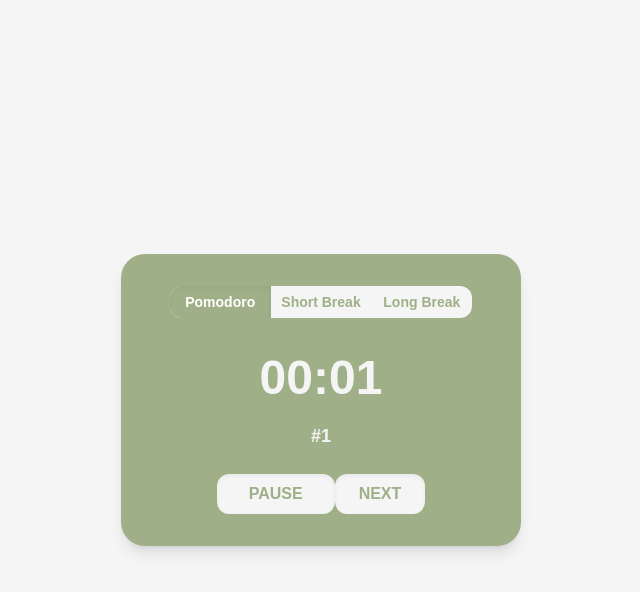
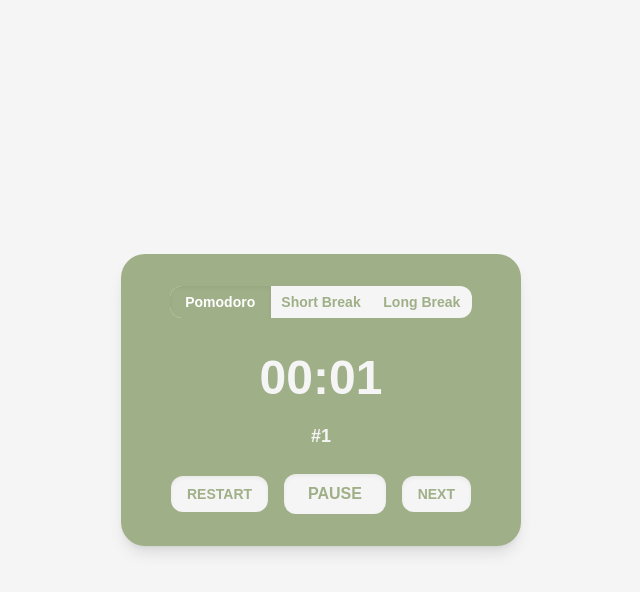
Before and after one commit to motaz99/focus, a Next.js app: page / in a window 1280 px wide. Both pictures are taken after a click on the button "START". Shown: the top 592 px of the page, without its empty margins (319-959 px from the left). Built offline with nearby package versions, Linux system fonts and the light colour scheme.

Commit message:
feat: add restart period functionality

```diff
--- a/src/app/pomodoro/Timer.jsx
+++ b/src/app/pomodoro/Timer.jsx
@@ -1,7 +1,11 @@
 "use client";
 
 import { useState, useEffect } from "react";
-import { decrementTime, determineNextPeriod } from "../services/timer";
+import {
+  decrementTime,
+  determineNextPeriod,
+  restartPeriod,
+} from "../services/timer";
 
 const periods = {
   focus: { id: "focus", mins: 0, secs: 3 },
@@ -56,6 +60,11 @@
     nextPeriod();
   };
 
+  const restartPeriodHandler = () => {
+    restartPeriod(currentPeriod, setTime);
+    setIsRunning(false);
+  };
+
   return (
     <div className="bg-[#9FAF87] rounded-3xl p-8 w-[320px] md:w-[400px] text-center shadow-lg">
       <div className="flex justify-center mb-6 rounded-xl bg-[#F5F5F5] overflow-hidden w-[90%] mx-auto text-sm font-semibold">
@@ -97,17 +106,25 @@
         #{focusPeriodsCounter}
       </div>
 
+      <div className="flex justify-between items-center gap-2 w-[100%] max-w-[300px] mx-auto">
+        <button
+          onClick={restartPeriodHandler}
+          className="bg-[#F5F5F5] text-[#9FAF87] font-bold py-2 px-4 rounded-xl shadow-inner hover:shadow-md hover:translate-y-[1px] active:translate-y-[2px] active:shadow-sm transition-all duration-200 text-sm"
+        >
+          RESTART
+        </button>
+
         {!isRunning ? (
           <button
             onClick={startHandler}
-          className="bg-[#F5F5F5] text-[#9FAF87] font-bold py-2 px-8 rounded-xl shadow-inner hover:shadow-md hover:translate-y-[1px] active:translate-y-[2px] active:shadow-sm transition-all duration-200"
+            className="bg-[#F5F5F5] text-[#9FAF87] font-bold py-2 px-6 rounded-xl shadow-inner hover:shadow-md hover:translate-y-[1px] active:translate-y-[2px] active:shadow-sm transition-all duration-200"
           >
             START
           </button>
         ) : (
           <button
             onClick={pauseHandler}
-          className="bg-[#F5F5F5] text-[#9FAF87] font-bold py-2 px-8 rounded-xl shadow-inner hover:shadow-md hover:translate-y-[1px] active:translate-y-[2px] active:shadow-sm transition-all duration-200"
+            className="bg-[#F5F5F5] text-[#9FAF87] font-bold py-2 px-6 rounded-xl shadow-inner hover:shadow-md hover:translate-y-[1px] active:translate-y-[2px] active:shadow-sm transition-all duration-200"
           >
             PAUSE
           </button>
@@ -115,10 +132,11 @@
 
         <button
           onClick={goNextPeriodHandler}
-        className="bg-[#F5F5F5] text-[#9FAF87] font-bold py-2 px-6 rounded-xl shadow-inner hover:shadow-md hover:translate-y-[1px] active:translate-y-[2px] active:shadow-sm transition-all duration-200"
+          className="bg-[#F5F5F5] text-[#9FAF87] font-bold py-2 px-4 rounded-xl shadow-inner hover:shadow-md hover:translate-y-[1px] active:translate-y-[2px] active:shadow-sm transition-all duration-200 text-sm"
         >
           NEXT
         </button>
       </div>
+    </div>
   );
 }
--- a/src/app/services/timer.js
+++ b/src/app/services/timer.js
@@ -24,3 +24,7 @@
 
   return periods.focus;
 };
+
+export const restartPeriod = (currentPeriod, setTime) => {
+  setTime([currentPeriod.mins, currentPeriod.secs]);
+};
```
Lines whose indentation alone changed are shown as unchanged.
